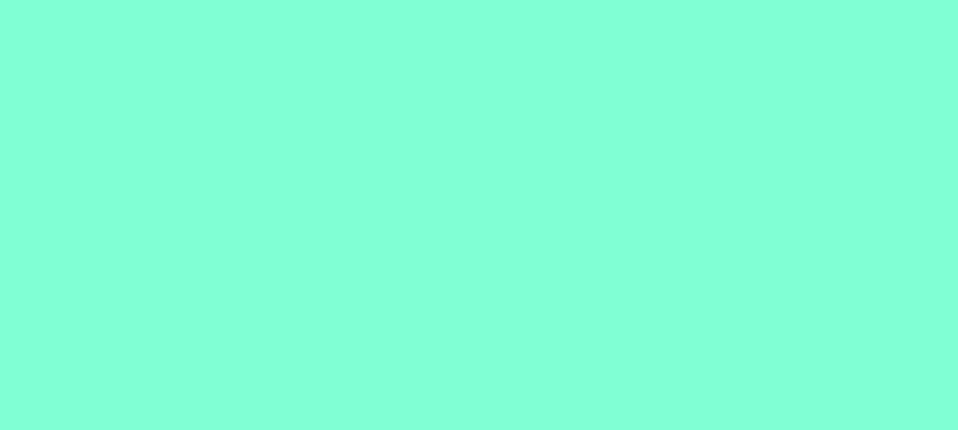
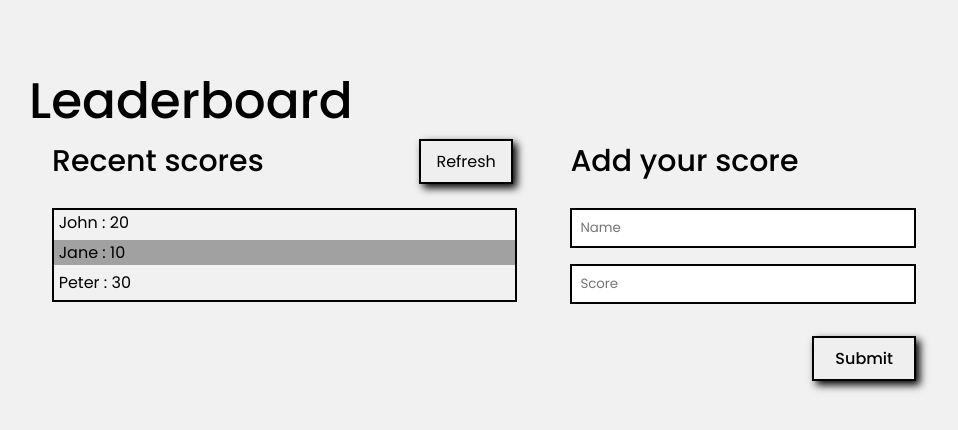
Before and after one commit to migo1/Leaderboard, a website built with webpack: page src/index.html in a window 1280 px wide. Shown: the whole page, without its empty margins (35-993 px from the left). Built offline with nearby package versions, Linux system fonts and the light colour scheme.

Commit message:
setup-html-minimum-styling

```diff
--- a/src/index.html
+++ b/src/index.html
@@ -1,11 +1,32 @@
 <!DOCTYPE html>
 <html lang="en">
-<head>
-    <meta charset="UTF-8">
-    <meta name="viewport" content="width=device-width, initial-scale=1.0">
-    <title>Document</title>
-</head>
-<body>
-
-</body>
+  <head>
+    <meta charset="UTF-8" />
+    <meta name="viewport" content="width=device-width, initial-scale=1.0" />
+    <title>Leaderboard</title>
+  </head>
+  <body>
+    <h1>Leaderboard</h1>
+    <div class="wrapper">
+      <div class="list-container">
+        <div class="titles">
+          <h3 class="title">Recent scores</h3>
+          <button class="refresh">Refresh</button>
+        </div>
+        <ul class="leaderboard-list" id="leaderboard-list">
+          <!-- <li class="leaderboard-item">Name: 100</li>
+          <li class="leaderboard-item darker">Name: 100</li>
+          <li class="leaderboard-item">Name: 100</li> -->
+        </ul>
+      </div>
+      <div class="form-container" id="form-container">
+        <form class="leaderboard-form" id="leaderboard-form">
+          <h3 class="form-title">Add your score</h3>
+          <input type="text" id="name" placeholder="Name" class="form-input"/>
+          <input type="number" id="score" placeholder="Score" class="form-input"/>
+          <button type="submit" class="submit-btn">Submit</button>
+        </form>
+      </div>
+    </div>
+  </body>
 </html>
--- a/src/index.js
+++ b/src/index.js
@@ -1 +1,14 @@
 import "./style.css";
+import leaderboardItems from "./module/dummyData.js";
+
+const leaderboard = document.querySelector("#leaderboard-list");
+
+leaderboardItems.forEach((item) => {
+  const li = document.createElement("li");
+  li.classList.add("leaderboard-item");
+  if (item.id % 2 === 0) {
+    li.classList.add("darker");
+  }
+  li.innerHTML = `${item.name} : ${item.score}`;
+  leaderboard.appendChild(li);
+});
--- /dev/null
+++ b/src/module/dummyData.js
@@ -0,0 +1,7 @@
+const leaderboardItems = [
+  { id: 1, name: "John", score: 20 },
+  { id: 2, name: "Jane", score: 10 },
+  { id: 3, name: "Peter", score: 30 },
+];
+
+export default leaderboardItems;
--- a/src/style.css
+++ b/src/style.css
@@ -1,3 +1,96 @@
+@import url("https://fonts.googleapis.com/css2?family=Poppins:wght@100;200;300;400;500;600;700&display=swap");
+
+* {
+  padding: 0;
+  margin: 0;
+  list-style: none;
+  font-family: "Poppins", sans-serif;
+}
+
 body {
-    background-color: aquamarine;
+  background-color: #f1f1f1;
+  padding: 5%;
 }
+
+.wrapper {
+  display: flex;
+  width: 100%;
+}
+
+h1 {
+  font-weight: 500;
+  font-size: 50px;
+}
+
+.list-container {
+  padding-right: 5%;
+  padding-left: 2%;
+  width: 40%;
+}
+
+.titles {
+  display: flex;
+  width: 100%;
+}
+
+.title {
+  font-size: 30px;
+  font-weight: 500;
+}
+
+.refresh {
+  margin-left: auto;
+  font-size: 1rem;
+  cursor: pointer;
+  padding: 0 15px;
+  border: 2px solid #000;
+  box-shadow: 4px 4px 8px #000;
+}
+
+.leaderboard-list {
+  margin-top: 1.5rem;
+  width: 100%;
+  border: 2px solid #000;
+}
+
+.leaderboard-item {
+  margin-bottom: 5px;
+  padding-left: 1%;
+}
+
+.darker {
+  background: #a1a1a1;
+}
+
+.form-container {
+  width: 30%;
+}
+
+.leaderboard-form {
+  display: flex;
+  flex-direction: column;
+}
+
+.form-title {
+  font-size: 30px;
+  font-weight: 500;
+  margin-bottom: 1.5rem;
+}
+
+.form-input {
+  margin-bottom: 1rem;
+  padding: 0.5rem;
+  border: 2px solid #000;
+}
+
+.submit-btn {
+    margin-top: 1rem;
+    padding: 0.5rem;
+    border: 2px solid #000;
+    cursor: pointer;
+    font-size: 1rem;
+    font-weight: 500;
+    box-shadow: 4px 4px 8px #000;
+    width: 30%;
+    margin-left:auto;
+}
```
